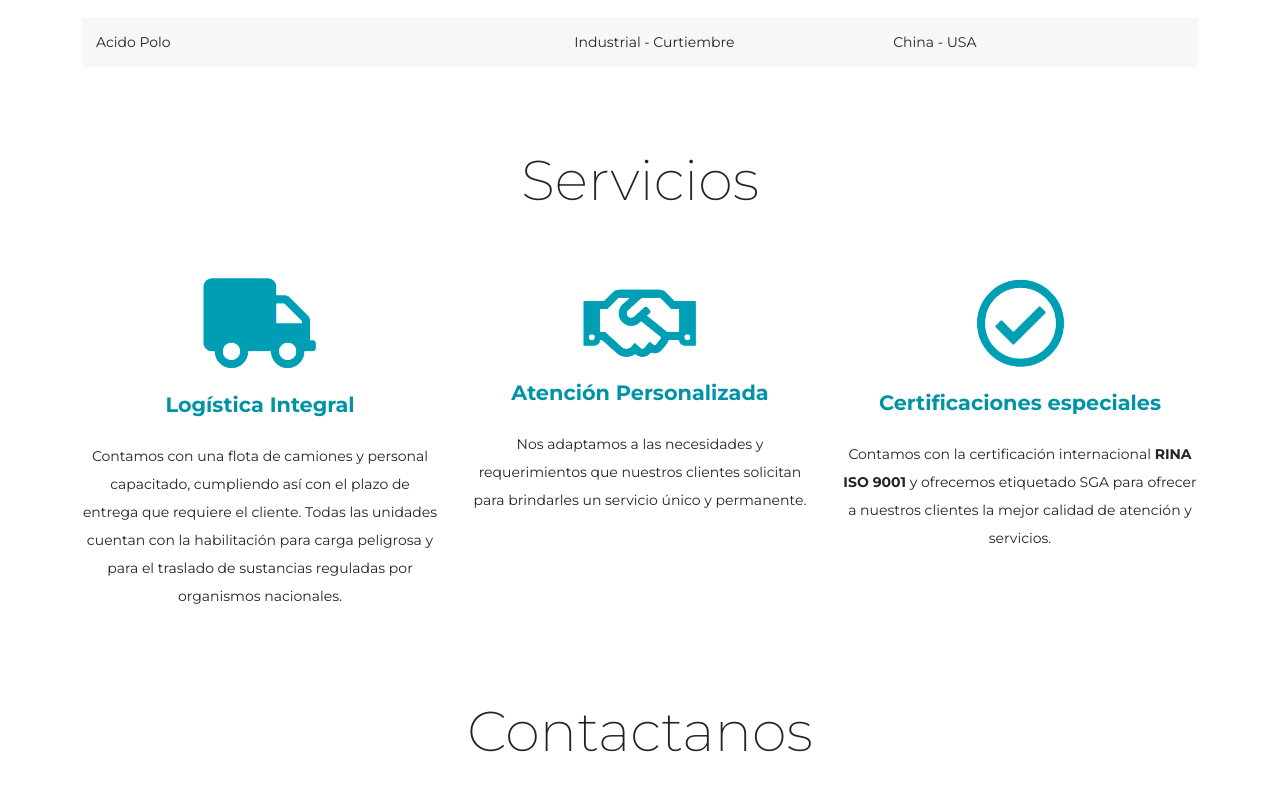
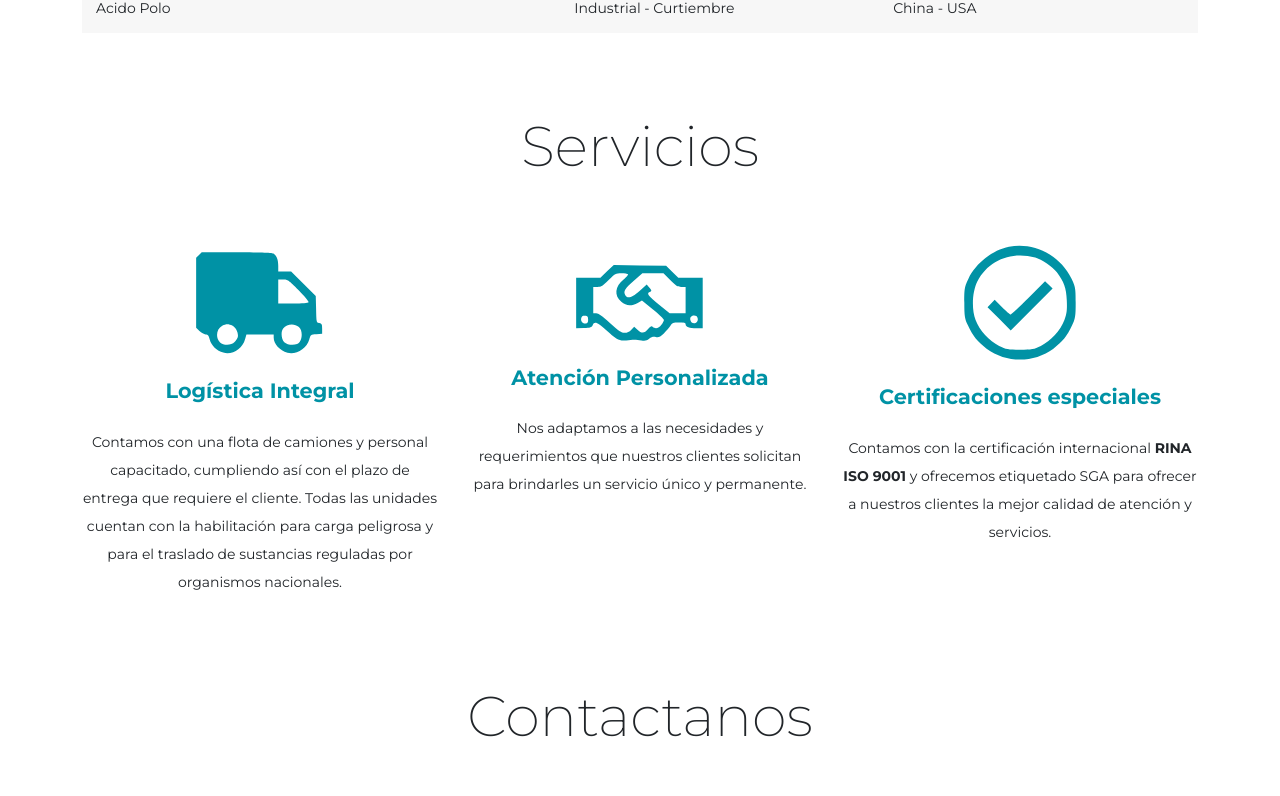
Before and after one commit to juande9/marpaqsa, a website: page index.html in a window 1280 px wide. Shown: the part 1658-2454 px from the top of the page. Drawn offline with nearby package versions, Linux system fonts and the light colour scheme.

Commit message:
Scss 2. Correcciones Finales.

```diff
--- a/index.html
+++ b/index.html
@@ -62,12 +62,8 @@
     <!--Sobre Nosotros-->
     <section id="sobrenosotros" class="text-justify container py-4">
         <div class="row">
-            <h1 class="text-center display-4 py-4 mb-4">Sobre Nosotros</h1>
+            <h2 class="text-center display-4 py-4 mb-4">Sobre Nosotros</h2>
             <div class="col-xl-7">
-                <p class="small lh-lg">Desde 1978, en Marpaq S.A. nos hemos desarrollado como <b>importadores y
-                        distribuidores</b>
-                    de materias primas e insumos para la industria y el campo, cumpliendo y adaptandonos a las
-                    necesidades del mercado.</p>
                 <p class="small lh-lg">Estamos ubicados en el <b>Parque Industrial de Lanús</b> y contamos con depósitos
                     de 8500 m2 cubiertos con playa de carga y descarga de 1500 m2. Nuestras oficinas administrativas se
                     encuentran dentro
@@ -89,7 +85,7 @@
     </section>
     <!--Productos-->
     <section id="productos" class="container py-4">
-        <h1 class="text-center display-4 py-4 mb-4">Productos</h1>
+        <h2 class="text-center display-4 py-4 mb-4">Productos</h2>
         <form action="https://formspree.io/f/xjvlapwy" method="POST">
             <input type="search" id="busqueda" name="q" class="inputTexto">
             <input type="submit" value="Buscar" class="boton hvr-grow-shadow" />
@@ -143,10 +139,10 @@
     </section>
     <!--Servicios-->
     <section id="servicios" class="container py-4">
-        <h1 class="text-center display-4 py-4 mb-4">Servicios</h1>
+        <h2 class="text-center display-4 py-4 mb-4">Servicios</h2>
         <div class="row text-center align-items-baseline">
             <div class="col-lg-4 pt-3 hvr-grow cardservicios">
-                <img class="pb-2" src="images/camion.png" alt="Camion">
+                <img class="pb-2 iconservicios" src="images/camion.svg" alt="Camion">
                 <h3 class="fw-normal fw-bold py-3">Logística Integral</h2>
                     <p class="lh-lg small">Contamos con una flota de camiones y personal capacitado, cumpliendo así con
                         el plazo
@@ -154,13 +150,13 @@
                         peligrosa y para el traslado de sustancias reguladas por organismos nacionales.</p>
             </div>
             <div class="col-lg-4 pt-3 rounded hvr-grow cardservicios">
-                <img class="pb-2" src="images/manos.png" alt="Manos">
+                <img class="pb-2 iconservicios" src="images/manos.svg" alt="Manos">
                 <h3 class="fw-normal fw-bold py-3">Atención Personalizada</h2>
                     <p class="lh-lg small">Nos adaptamos a las necesidades y requerimientos que nuestros clientes
                         solicitan para brindarles un servicio único y permanente.</p>
             </div>
             <div class="col-lg-4 pt-3 rounded hvr-grow cardservicios">
-                <img class="pb-2" src="images/tilde.png" alt="Check">
+                <img class="pb-2 iconservicios" src="images/tilde.svg" alt="Check">
                 <h3 class="fw-normal fw-bold py-3">Certificaciones especiales</h2>
                     <p class="lh-lg small">Contamos con la certificación internacional <b>RINA ISO 9001</b> y ofrecemos
                         etiquetado SGA para ofrecer a nuestros clientes la mejor calidad de atención y servicios.</p>
@@ -168,7 +164,7 @@
     </section>
     <!--Contacto-->
     <section id="contacto" class="container py-4">
-        <h1 class="text-center display-4 py-4 mb-4">Contactanos</h1>
+        <h2 class="text-center display-4 py-4 mb-4">Contactanos</h2>
         <div class="row">
             <div class="col-lg-6">
                 <div class="mb-3">
--- a/scss/_estructura.scss
+++ b/scss/_estructura.scss
@@ -49,6 +49,9 @@ $colorTablaHijos: rgb(247, 247, 247);
         color: $colorPrincipal;
         font-size: $textoSubtitulos;
     }
+    .iconservicios{
+        max-width: 130px;
+    }
 }
 
 /*footer*/
```
Also changed, not shown: css/style.css, images/camion.png (deleted), images/camion.svg (added), images/fondo-encabezado.png (deleted), images/iconmonstr-magnifier-5.svg (deleted), images/imgcatalogo.jpg, images/logo.png, images/logoblanco.png, images/manos.png (deleted), images/manos.svg (added), images/menu.png (deleted), images/tilde.png (deleted), images/tilde.svg (added).
